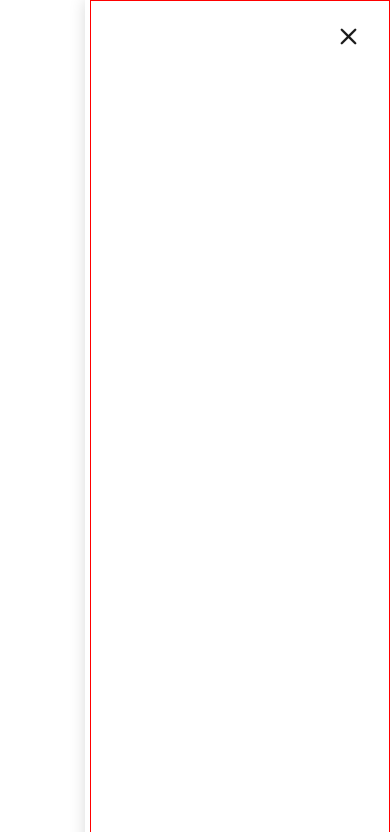
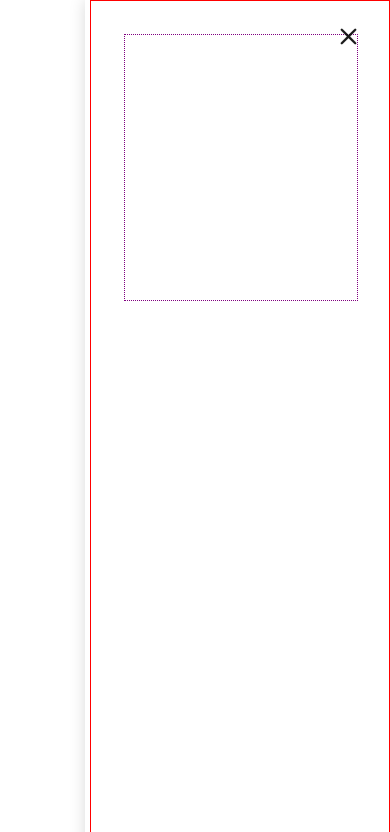
Before and after one commit to testpilot98/scott, a plain HTML site: page contact.html in a window 390 px wide. Shown: the top 832 px of the page. Drawn offline with nearby package versions, Linux system fonts and the light colour scheme.

Commit message:
Add first slide for mobile nav.

```diff
--- a/contact.html
+++ b/contact.html
@@ -74,6 +74,9 @@
         <!-- Mobile menu -->
         <div class="mobNav-container">
           <i class="material-icons-round nav-close-btn">close</i>
+          <div class="mobNav-slide">
+
+          </div>
         </div>
       </header> <!--End Header-->
 
--- a/css/style.css
+++ b/css/style.css
@@ -534,6 +534,7 @@ nav a:hover {
 .mobNav-container {
   width: 300px;
   height: 100%;
+  padding: 33px;
   position: fixed;
   right: 0;
   top: 0;
@@ -558,11 +559,23 @@ nav a:hover {
   -webkit-transition: all 0.47s cubic-bezier(0.3, 1, 0.3, 0.95) 0s;
   cursor: pointer;
   -webkit-text-stroke: 0.1px #fff; /* make icon-font thinner */
+  z-index: 3;
 }
 
 .material-icons-round.nav-close-btn:hover {
   -webkit-transform: rotate(90deg);
 	transform: rotate(90deg);
+}
+
+.mobNav-slide {
+  color: #000;
+  overflow: hidden;
+  height: 267px;
+  width: 234px;
+  position: absolute;
+  transition: 1s; /* TODO: adjust */
+  z-index: 2;
+  border: 1px dotted purple;
 }
 
 /**
```
